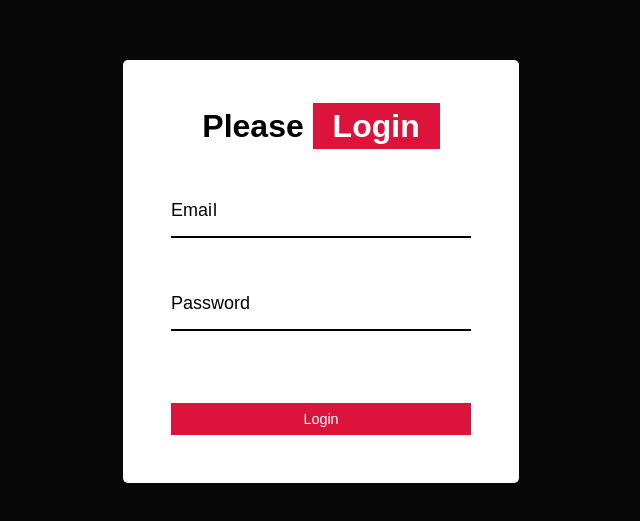
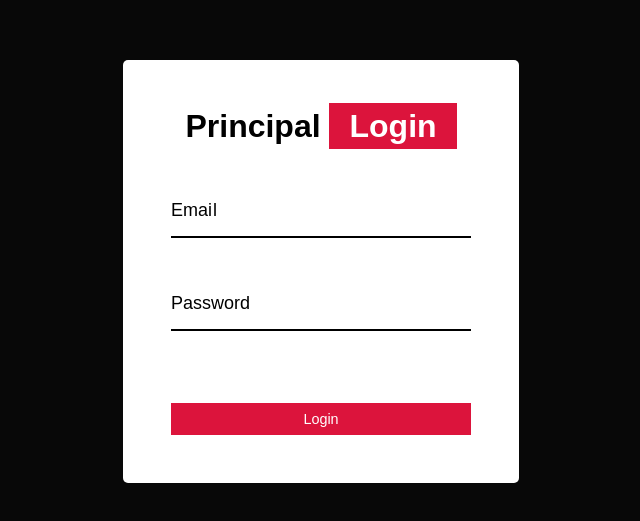
Before and after one commit to diegolazarocs/Form-Wave, a plain HTML site: page Form Wave/index.html in a window 1280 px wide. Shown: the part 129-650 px from the top of the page, without its empty margins (319-959 px from the left). Drawn offline with Linux system fonts and the light colour scheme.

Commit message:
Update index.html

```diff
--- a/Form Wave/index.html
+++ b/Form Wave/index.html
@@ -9,7 +9,7 @@
   </head>
   <body>
     <main class="conteiner">
-      <h1>Please <span class="special">Login</span></h1>
+      <h1>Principal <span class="special">Login</span></h1>
       <form>
         <section class="form-control">
             <input type="text" required>
```
